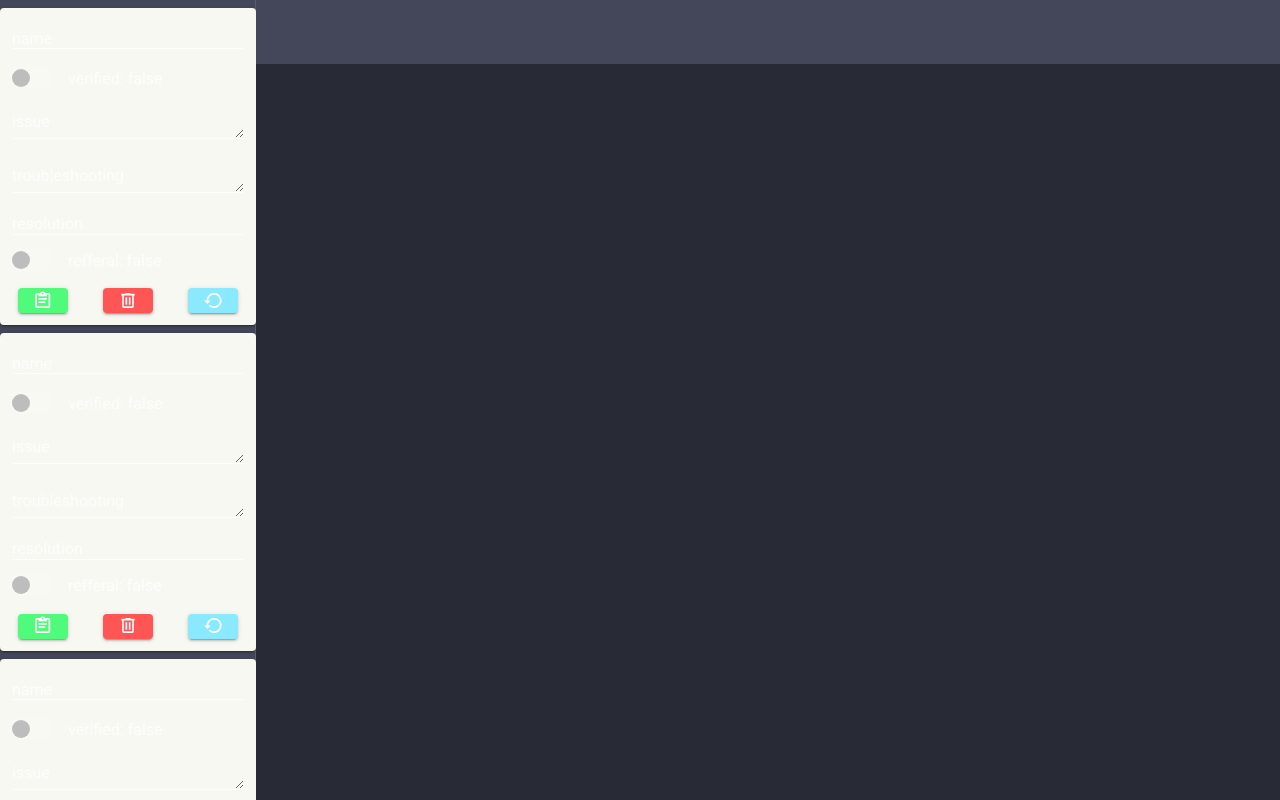
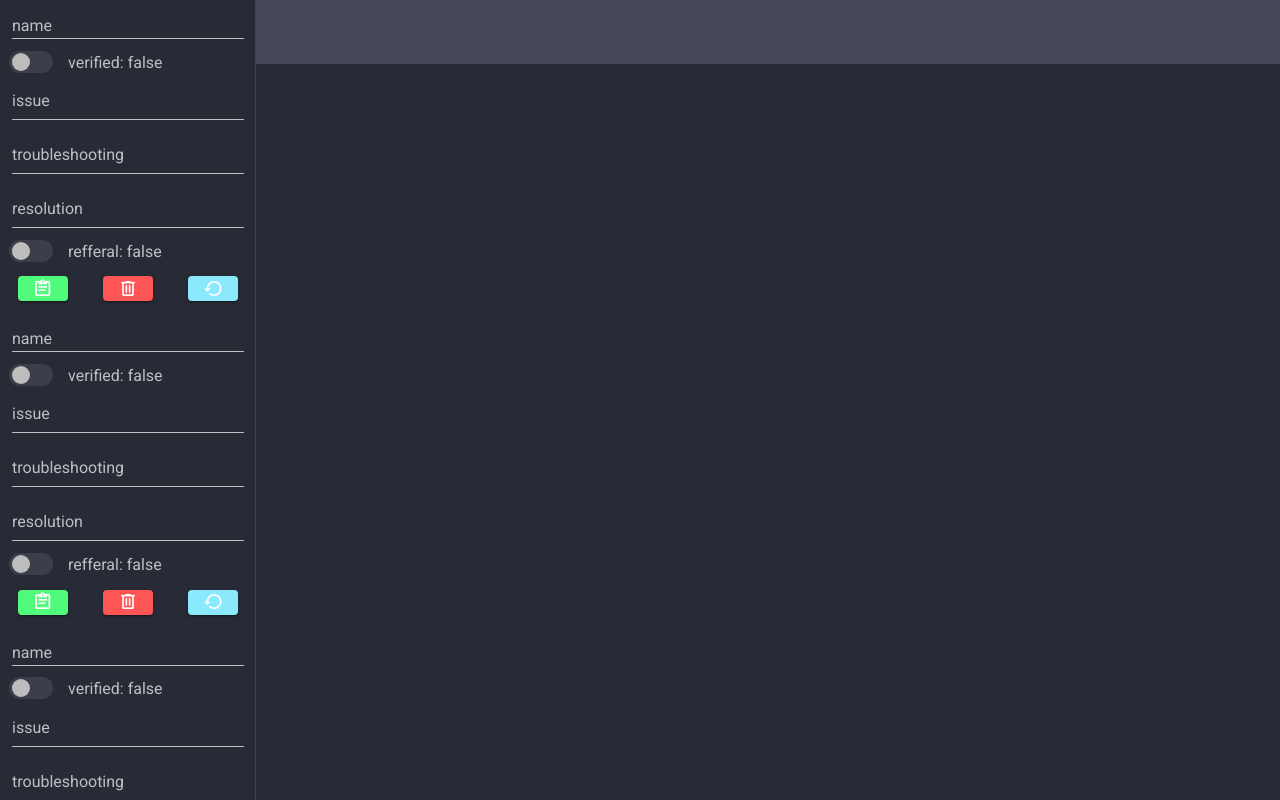
Before and after one commit to neb-dev/chat-wizard, a Vue app: page / in a window 1280 px wide. Built offline with nearby package versions, Linux system fonts and the light colour scheme.

Commit message:
fixed margin and padding, updated input interaction, replaced with theme colors

```diff
--- a/src/components/Notepad.vue
+++ b/src/components/Notepad.vue
@@ -1,78 +1,89 @@
 <template>
   <div class="notepad">
-    <v-card class="my-2 py-3 primary">
-      <v-form class="my-0 py-0">
-        <v-container class="my-0 py-0">
-          <v-row class="my-0 py-0">
+    <v-card tile class="background">
+      <v-form>
+        <v-container>
+          <v-row class="mt-0 mb-1 py-0">
             <v-col class="my-0 py-0">
               <v-text-field
                 v-model="name"
                 label="name"
                 clearable
-                class="my-1 py-1"
+                class="my-0 py-0"
                 dense
-                height="20px"
+                single-line
               ></v-text-field>
             </v-col>
           </v-row>
-          <v-row class="my-0 py-0">
+          <v-row class="my-1 py-0">
             <v-col class="my-0 py-0">
               <v-switch
                 v-model="verified"
                 inset
                 :label="`verified: ${verified.toString()}`"
-                color="green accent-3"
-                class="mt-0 mb-1 pa-0"
+                color="success"
+                class="my-0 py-0"
                 dense
-                height="10px"
+                height="5px"
               ></v-switch>
             </v-col>
           </v-row>
-          <v-row class="my-0 py-0">
+          <v-row class="my-1 py-0">
             <v-col class="my-0 py-0">
               <v-textarea
                 v-model="issue"
                 label="issue"
                 rows="1"
                 class="my-0 py-0"
+                auto-grow
+                clearable
+                dense
+                single-line
               ></v-textarea>
             </v-col>
           </v-row>
-          <v-row class="my-0 py-0">
+          <v-row class="my-1 py-0">
             <v-col class="my-0 py-0">
               <v-textarea
                 v-model="ts"
                 label="troubleshooting"
                 rows="1"
                 class="my-0 py-0"
+                auto-grow
+                clearable
+                dense
+                single-line
               ></v-textarea>
             </v-col>
           </v-row>
-          <v-row class="my-0 py-0">
+          <v-row class="my-1 py-0">
             <v-col class="my-0 py-0">
-              <v-text-field
+              <v-textarea
                 v-model="resolution"
                 label="resolution"
+                rows="1"
+                class="my-0 py-0"
+                auto-grow
                 clearable
-                class="my-0 py-0"
-                height="20px"
-              ></v-text-field>
+                dense
+                single-line
+              ></v-textarea>
             </v-col>
           </v-row>
-          <v-row class="my-0 py-0">
+          <v-row class="my-1 py-0">
             <v-col class="my-0 py-0">
               <v-switch
                 v-model="referral"
                 inset
                 :label="`refferal: ${referral.toString()}`"
-                color="green accent-3"
-                class="mt-0 mb-1 pa-0"
+                color="success"
+                class="my-0 py-0"
                 dense
-                height="10px"
+                height="5px"
               ></v-switch>
             </v-col>
           </v-row>
-          <v-row class="text-center my-0 py-0">
+          <v-row class="text-center mt-1 mb-0 py-0">
             <v-col class="my-0 py-0">
               <v-btn small color="success" class="my-0 py-0" height="25px">
                 <v-icon dense>mdi-clipboard-text-outline</v-icon>
```
